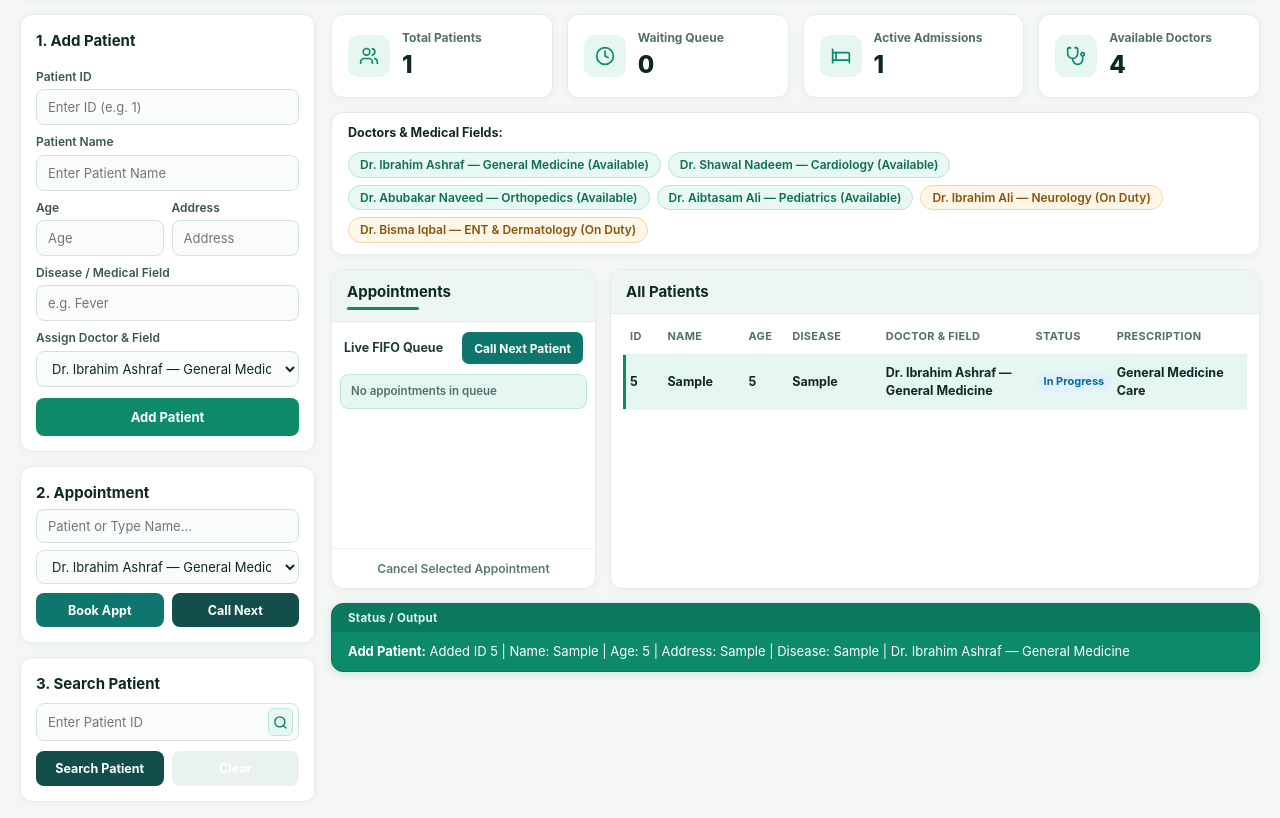
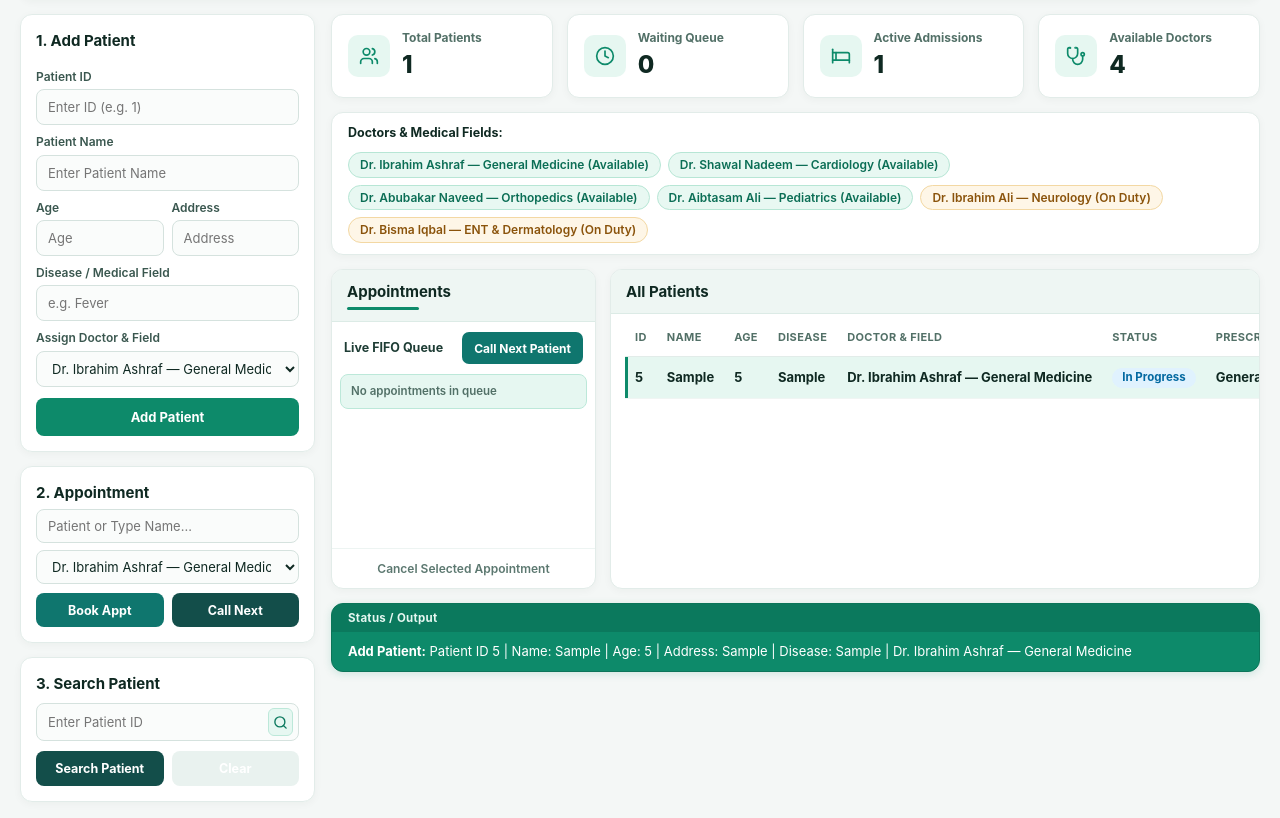
Before and after one commit to ibrahimjatt1313-prog/Hospital-Management-System, a plain HTML site: page index.html in a window 1280 px wide. Both pictures are taken after typing "5", "Sample", "5", "Sample", "Sample" into the empty fields and a click on the button "Add Patient". Shown: the part 98-916 px from the top of the page. Drawn offline with Linux system fonts and the light colour scheme; no server answers.

Commit message:
Fix patient table alignment and change Added ID to Patient ID

```diff
--- a/app.js
+++ b/app.js
@@ -133,7 +133,7 @@
           const p = appState.patients.find((item) => item.id === pid);
           if (p) {
             const addrStr = p.address ? ` | Address: ${p.address}` : "";
-            appState.status = `Selected Patient: ID ${p.id} | ${p.name} (${p.age}y)${addrStr} — ${p.disease} | ${p.doctor} (${p.field || "General"})`;
+            appState.status = `Selected Patient: Patient ID ${p.id} | ${p.name} (${p.age}y)${addrStr} — ${p.disease} | ${p.doctor} (${p.field || "General"})`;
           }
           renderAll();
         });
@@ -200,7 +200,7 @@
     appState.kpis.totalPatients = appState.patients.length;
     foundPatientId = pid;
     const addrStr = address ? ` | Address: ${address}` : "";
-    appState.status = `Add Patient: Added ID ${pid} | Name: ${name} | Age: ${age}${addrStr} | Disease: ${disease} | ${docName} (${docField})`;
+    appState.status = `Add Patient: Patient ID ${pid} | Name: ${name} | Age: ${age}${addrStr} | Disease: ${disease} | ${docName} (${docField})`;
     document.getElementById("inpId").value = "";
     document.getElementById("inpName").value = "";
     document.getElementById("inpAge").value = "";
@@ -280,7 +280,7 @@
     if (found) {
       foundPatientId = found.id;
       const addrStr = found.address ? ` | Address: ${found.address}` : "";
-      appState.status = `Search Patient: Found -> ID ${found.id} | ${found.name} (${found.age}y)${addrStr} | ${found.disease} | ${found.doctor} (${found.field || "General"})`;
+      appState.status = `Search Patient: Found -> Patient ID ${found.id} | ${found.name} (${found.age}y)${addrStr} | ${found.disease} | ${found.doctor} (${found.field || "General"})`;
     } else {
       foundPatientId = null;
       appState.status = `Search Patient: Patient with ID ${pid} not found.`;
--- a/index.html
+++ b/index.html
@@ -384,7 +384,7 @@
           var addrPart = p.address ? " | Address: " + p.address : "";
           setOutput(
             "Selected Patient",
-            "ID " + p.id + " | " + p.name + " (" + p.age + "y)" + addrPart + " — " + p.disease + " | " + p.doctor
+            "Patient ID " + p.id + " | " + p.name + " (" + p.age + "y)" + addrPart + " — " + p.disease + " | " + p.doctor
           );
           break;
         }
@@ -450,7 +450,7 @@
       var addrText = addressVal ? " | Address: " + addressVal : "";
       setOutput(
         "Add Patient",
-        "Added ID " + pid + " | Name: " + nameVal + " | Age: " + age + addrText + " | Disease: " + diseaseVal + " | " + docVal
+        "Patient ID " + pid + " | Name: " + nameVal + " | Age: " + age + addrText + " | Disease: " + diseaseVal + " | " + docVal
       );
       sendPost("/api/add-patient", {
         id: pid,
@@ -528,7 +528,7 @@
         var addrPart = found.address ? " | Address: " + found.address : "";
         setOutput(
           "Search Patient",
-          "Found -> ID " + found.id + " | " + found.name + " (" + found.age + "y)" + addrPart + " | " + found.disease + " | " + found.doctor
+          "Found -> Patient ID " + found.id + " | " + found.name + " (" + found.age + "y)" + addrPart + " | " + found.disease + " | " + found.doctor
         );
       } else {
         highlightedId = null;
--- a/style.css
+++ b/style.css
@@ -504,72 +504,37 @@ body {
 /* Patients Table */
 .table-wrapper {
   flex: 1;
-  overflow-x: hidden;
+  overflow-x: auto;
   overflow-y: auto;
-  padding: 6px 12px 12px;
+  padding: 6px 14px 12px;
 }
 
 .data-table {
   width: 100%;
   border-collapse: collapse;
-  font-size: 12.5px;
-  table-layout: fixed;
+  font-size: 13px;
 }
 
 .data-table th {
   text-align: left;
-  padding: 9px 7px;
+  padding: 10px 10px;
   font-size: 11px;
   text-transform: uppercase;
-  letter-spacing: 0.3px;
+  letter-spacing: 0.35px;
   font-weight: 700;
   color: #527067;
   border-bottom: 1.5px solid #e2ece9;
-  overflow: hidden;
-  text-overflow: ellipsis;
+  white-space: nowrap;
+  vertical-align: middle;
 }
 
 .data-table td {
-  padding: 9px 7px;
+  padding: 10px 10px;
   color: #0f2922;
   border-bottom: 1px solid #f0f5f3;
+  white-space: nowrap;
+  vertical-align: middle;
   cursor: pointer;
-  word-break: break-word;
-}
-
-.data-table th:nth-child(1),
-.data-table td:nth-child(1) {
-  width: 6%;
-}
-
-.data-table th:nth-child(2),
-.data-table td:nth-child(2) {
-  width: 13%;
-}
-
-.data-table th:nth-child(3),
-.data-table td:nth-child(3) {
-  width: 7%;
-}
-
-.data-table th:nth-child(4),
-.data-table td:nth-child(4) {
-  width: 15%;
-}
-
-.data-table th:nth-child(5),
-.data-table td:nth-child(5) {
-  width: 24%;
-}
-
-.data-table th:nth-child(6),
-.data-table td:nth-child(6) {
-  width: 13%;
-}
-
-.data-table th:nth-child(7),
-.data-table td:nth-child(7) {
-  width: 22%;
 }
 
 .data-table tbody tr:hover {
@@ -587,11 +552,14 @@ body {
 }
 
 .pill-status {
-  display: inline-block;
-  padding: 3px 8px;
+  display: inline-flex;
+  align-items: center;
+  justify-content: center;
+  padding: 3px 10px;
   border-radius: 999px;
-  font-size: 11px;
+  font-size: 11.5px;
   font-weight: 700;
+  line-height: 1.2;
   white-space: nowrap;
 }
 
@@ -796,12 +764,4 @@ body.dark-theme .output-panel {
   .left-sidebar {
     position: static;
   }
-
-  .table-wrapper {
-    overflow-x: auto;
-  }
-
-  .data-table {
-    table-layout: auto;
-  }
 }
```
